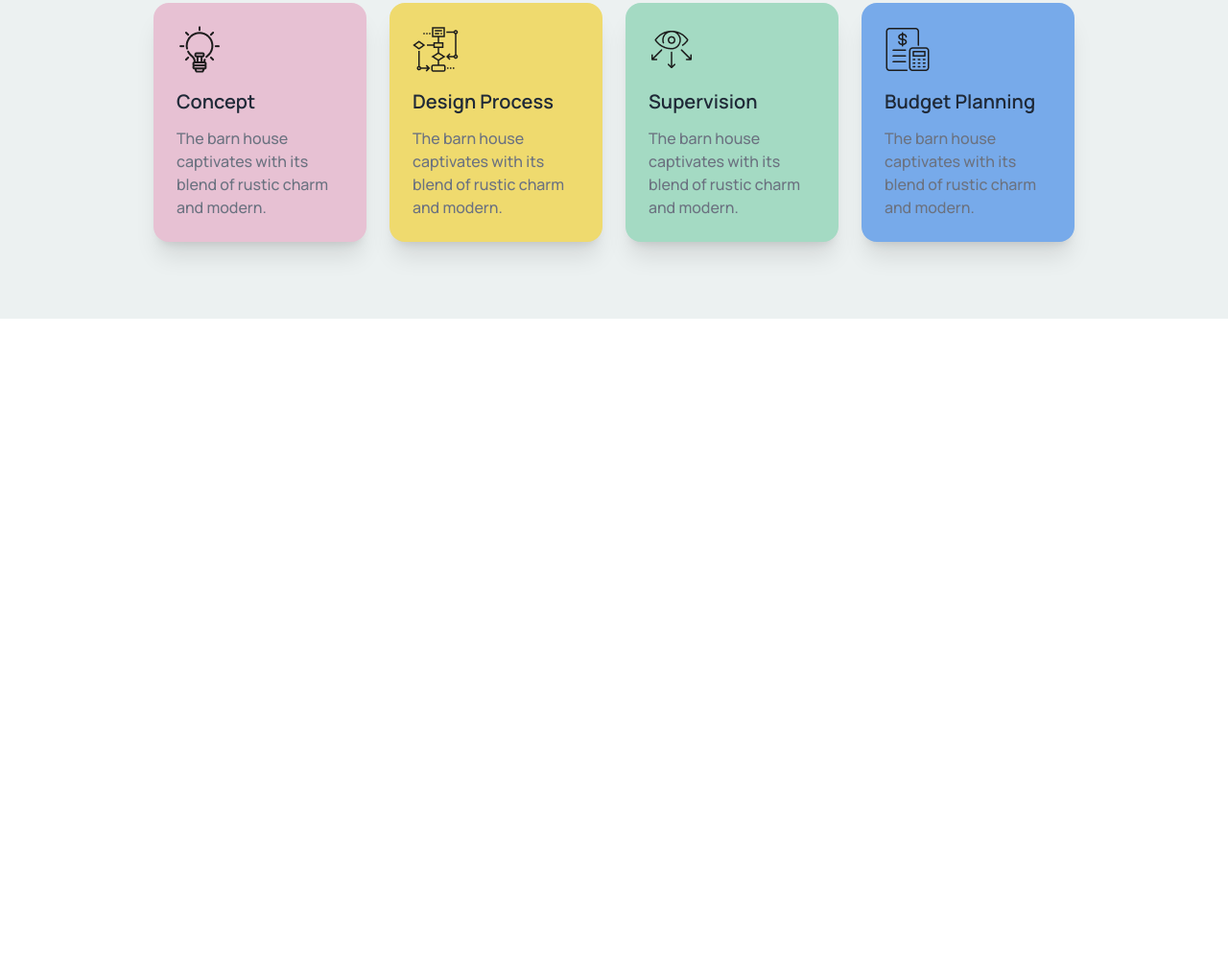
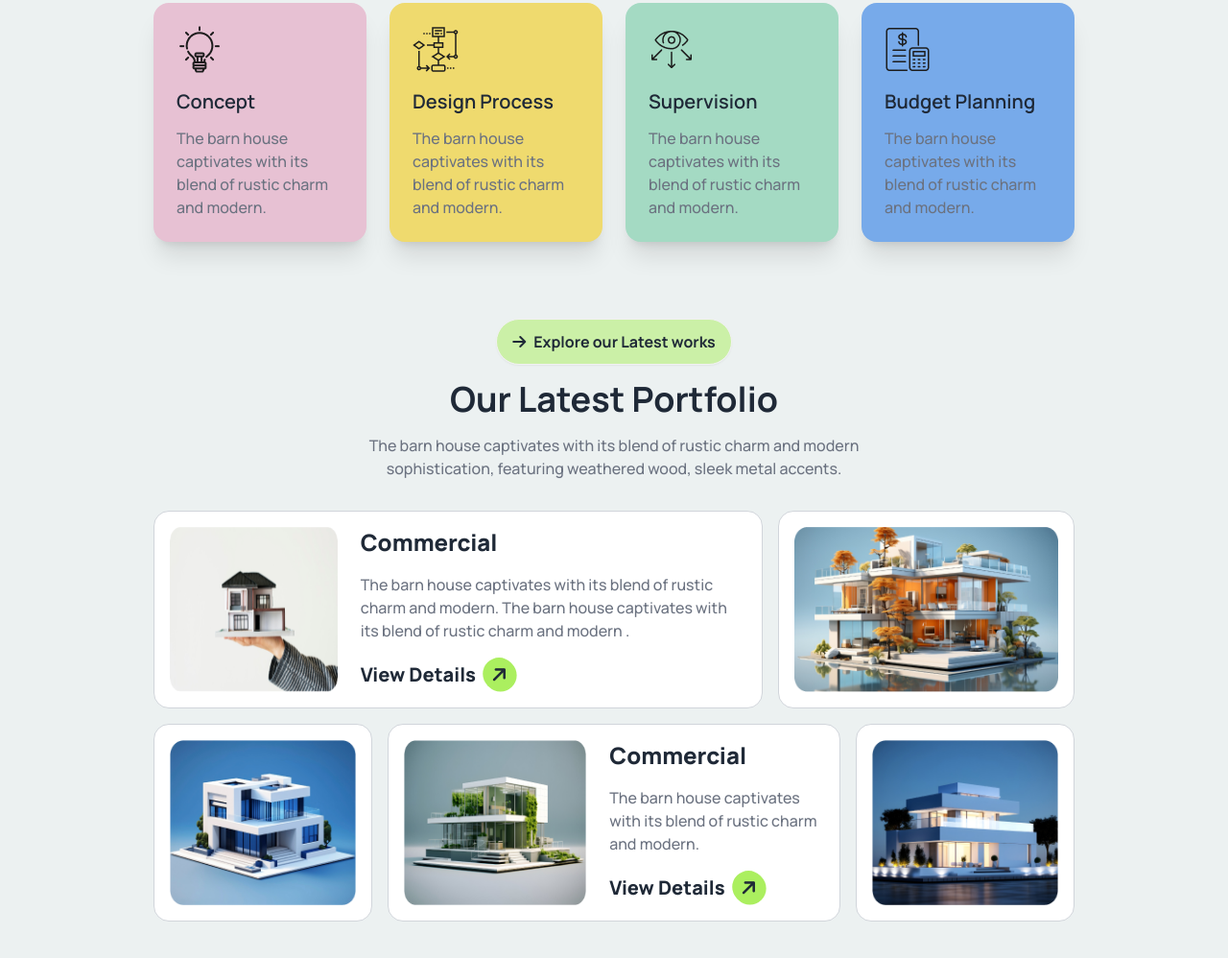
Before and after one commit to Sabbir487/architectural-home-design, a plain HTML site: page index.html in a window 1280 px wide. Shown: the part 1708-2706 px from the top of the page at 96% size. Before the commit the page ends 2040 px from the top, so only its background shows below. Drawn offline with nearby package versions, Linux system fonts and the light colour scheme.

Commit message:
Our Latest Portfolio Section Done

```diff
--- a/index.html
+++ b/index.html
@@ -245,6 +245,79 @@
                 </div>
             </div>
         </section>
+        <!-- Our Latest Portfolio Section -->
+        <section class="w-11/12 pb-20 lg:w-9/12 mx-auto">
+            <!-- Text Container -->
+            <div class="flex mb-8 space-y-4 flex-col items-center">
+                <button class="btn bg-secondary rounded-3xl font-bold text-base"><i
+                        class="fa-solid fa-arrow-right"></i>Explore our Latest works
+                </button>
+                <h1 class="font-bold text-4xl text-center">Our Latest Portfolio</h1>
+                <p class="font-medium lg:w-7/12 text-center text-gray-500">The barn house captivates with its blend of
+                    rustic charm and modern sophistication, featuring
+                    weathered wood, sleek
+                    metal accents.</p>
+            </div>
+            <!-- Grid Layaout Container -->
+            <div class="grid grid-cols-1 lg:grid-cols-12 gap-4">
+                <!-- Card 1 -->
+                <div class="col-span-8 md:flex bg-white border border-gray-300 rounded-2xl p-4">
+                    <!-- Image Container -->
+                    <div class="w-11/12 mx-auto md:w-9/12 md:mr-6">
+                        <img class="w-full h-full" src="images/img1.png" alt="">
+                    </div>
+                    <!-- Text Container -->
+                    <div class="mt-6 md:mt-0 ml-5 md:ml-0 space-y-4">
+                        <h2 class="font-extrabold text-2xl">Commercial</h2>
+                        <p class="font-medium text-gray-500">The barn house captivates with its blend of rustic charm
+                            and modern. The barn house
+                            captivates with its blend of rustic
+                            charm and modern .</p>
+                        <button class="text-xl font-extrabold"><a>View
+                                Details<i
+                                    class="fa-solid fa-arrow-right ml-2 py-2 px-2 bg-primary rounded-full -rotate-45"></i></a>
+                        </button>
+                    </div>
+                </div>
+                <!-- Card 2 -->
+                <div class="col-span-8 md:col-span-5 lg:col-span-4 bg-white border border-gray-300 rounded-2xl p-4">
+                    <img class="w-full mx-auto h-full" src="images/img2.png" alt="">
+                </div>
+                <!-- Extra Card -->
+                <div class="col-span-8 md:col-span-3 lg:hidden bg-white border border-gray-300 rounded-2xl p-4">
+                    <img class="w-full h-full" src="images/img5.png" alt="">
+                </div>
+                <!-- Card 3 -->
+                <div
+                    class="col-span-8 lg:col-span-3 md:hidden lg:block bg-white border border-gray-300 rounded-2xl p-4">
+                    <img class="w-full h-full" src="images/img3.png" alt="">
+                </div>
+                <!-- Card 4 -->
+                <div class="col-span-8 lg:col-span-6 md:flex bg-white border border-gray-300 rounded-2xl p-4">
+                    <div class="md:w-96 lg:w-full w-11/12 mx-auto md:mr-6">
+                        <img class="w-full h-full" src="images/img4.png" alt="">
+                    </div>
+                    <!-- Text Container -->
+                    <div class="mt-6 md:mt-0 ml-5 md:ml-0 space-y-4">
+                        <h2 class="font-extrabold text-2xl">Commercial</h2>
+                        <p class="font-medium text-gray-500">The barn house captivates with its blend of rustic charm
+                            and modern.</p>
+                        <button class="text-xl font-extrabold"><a>View
+                                Details<i
+                                    class="fa-solid fa-arrow-right ml-2 py-2 px-2 bg-primary rounded-full -rotate-45"></i></a>
+                        </button>
+                    </div>
+                </div>
+                <!-- Extra Card 2 -->
+                <div class="col-span-8 md:col-span-3 lg:hidden bg-white border border-gray-300 rounded-2xl p-4">
+                    <img class="w-full md:w-96 h-full mx-auto" src="images/img3.png" alt="">
+                </div>
+                <!-- Card 5 -->
+                <div class="col-span-8 md:col-span-5 lg:col-span-3 bg-white border border-gray-300 rounded-2xl p-4">
+                    <img class="w-full h-full" src="images/img5.png" alt="">
+                </div>
+            </div>
+        </section>
     </main>
     <!-- Footer Section Style -->
     <footer>
```
